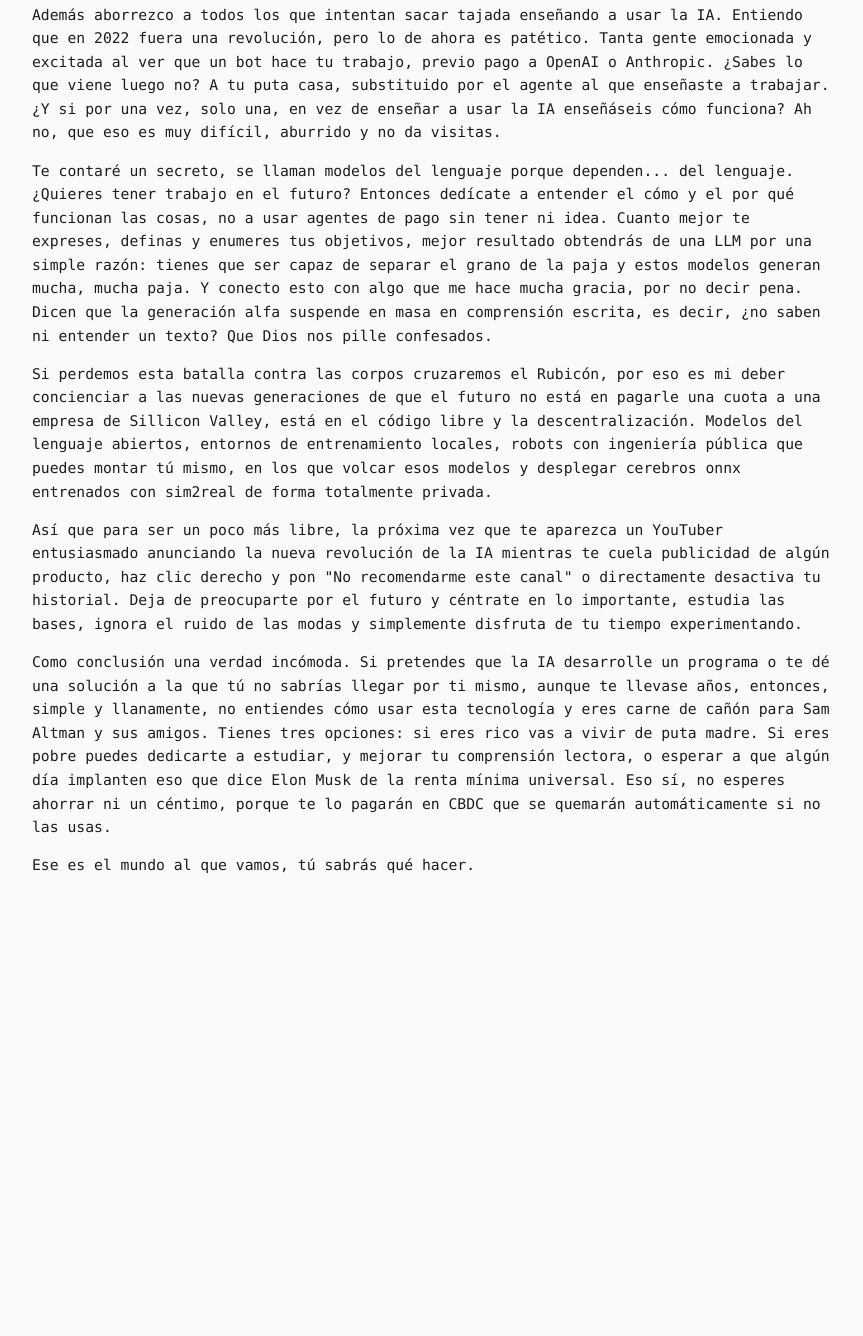
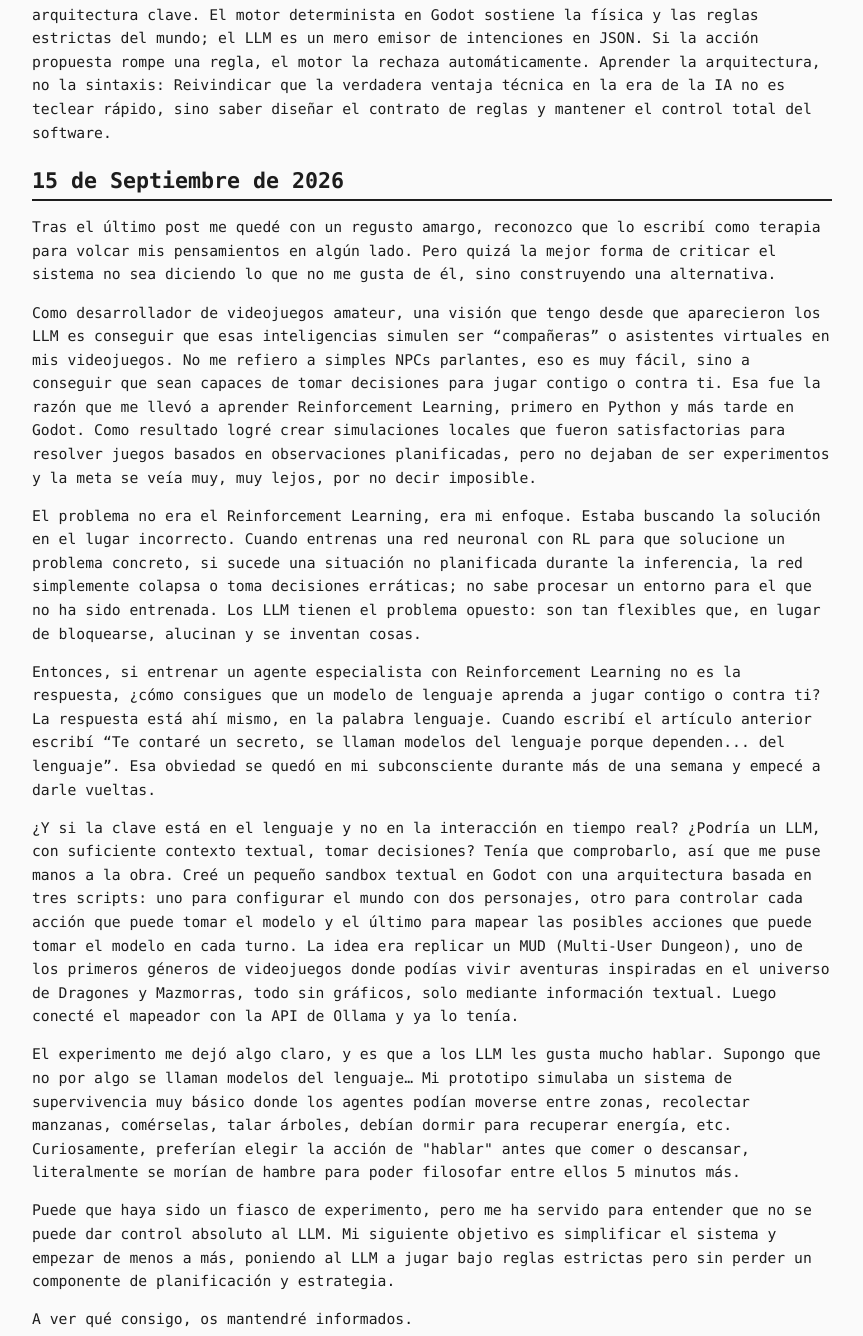
Before and after one commit to hcosta/hcosta.github.io, a website: page blog/index.html in a window 1280 px wide. Shown: the part 444-1780 px from the top of the page, without its empty margins (208-1071 px from the left). Before the commit the page ends 1353 px from the top, so only its background shows below. Drawn offline with Linux system fonts and the light colour scheme.

Commit message:
segundo post

```diff
--- a/blog/index.html
+++ b/blog/index.html
@@ -46,6 +46,30 @@
 
   <p class="quote"><i>Divagaciones de un programador en la era de la Inteligencia Artificial.</i></p>
 
+De la crítica a la trinchera: Conectar con la entrada anterior (el enfado por los agentes de pago y el vibe coding caro) para explicar que la mejor forma de criticar un sistema es construir una alternativa local.
+
+El proyecto como embrión (cero promesas): Dejar claro que no es un curso terminado, ni un producto comercial, ni una promesa. Es un experimento técnico en tu disco duro para ver hasta dónde se puede llegar.
+
+El stack libre y privado: Integración de Godot con Ollama (modelos abiertos como Qwen). Ejecución 100% en local, sin telemetría, sin cuotas mensuales y utilizando la GPU que ya tienes.
+
+El fallo del enfoque tradicional: Explicar el problema de darle control absoluto al LLM (agentes que filosofan, alucinan o gastan cientos de dólares en llamadas API para solucionar fallos que un desarrollador detecta en dos minutos).
+
+El patrón del Validador (Godot manda): La arquitectura clave. El motor determinista en Godot sostiene la física y las reglas estrictas del mundo; el LLM es un mero emisor de intenciones en JSON. Si la acción propuesta rompe una regla, el motor la rechaza automáticamente.
+
+Aprender la arquitectura, no la sintaxis: Reivindicar que la verdadera ventaja técnica en la era de la IA no es teclear rápido, sino saber diseñar el contrato de reglas y mantener el control total del software.
+
+  <article class="blog-article">
+    <h2 class="achievements-subtitle">15 de Septiembre de 2026</h2>
+    <p>Tras el último post me quedé con un regusto amargo, reconozco que lo escribí como terapia para volcar mis pensamientos en algún lado. Pero quizá la mejor forma de criticar el sistema no sea diciendo lo que no me gusta de él, sino construyendo una alternativa.</p>
+    <p>Como desarrollador de videojuegos amateur, una visión que tengo desde que aparecieron los LLM es conseguir que esas inteligencias simulen ser “compañeras” o asistentes virtuales en mis videojuegos. No me refiero a simples NPCs parlantes, eso es muy fácil, sino a conseguir que sean capaces de tomar decisiones para jugar contigo o contra ti. Esa fue la razón que me llevó a aprender Reinforcement Learning, primero en Python y más tarde en Godot. Como resultado logré crear simulaciones locales que fueron satisfactorias para resolver juegos basados en observaciones planificadas, pero no dejaban de ser experimentos y la meta se veía muy, muy lejos, por no decir imposible.</p>
+    <p>El problema no era el Reinforcement Learning, era mi enfoque. Estaba buscando la solución en el lugar incorrecto. Cuando entrenas una red neuronal con RL para que solucione un problema concreto, si sucede una situación no planificada durante la inferencia, la red simplemente colapsa o toma decisiones erráticas; no sabe procesar un entorno para el que no ha sido entrenada. Los LLM tienen el problema opuesto: son tan flexibles que, en lugar de bloquearse, alucinan y se inventan cosas.</p>
+    <p>Entonces, si entrenar un agente especialista con Reinforcement Learning no es la respuesta, ¿cómo consigues que un modelo de lenguaje aprenda a jugar contigo o contra ti? La respuesta está ahí mismo, en la palabra lenguaje. Cuando escribí el artículo anterior escribí “Te contaré un secreto, se llaman modelos del lenguaje porque dependen... del lenguaje”. Esa obviedad se quedó en mi subconsciente durante más de una semana y empecé a darle vueltas.</p>
+    <p>¿Y si la clave está en el lenguaje y no en la interacción en tiempo real? ¿Podría un LLM, con suficiente contexto textual, tomar decisiones? Tenía que comprobarlo, así que me puse manos a la obra. Creé un pequeño sandbox textual en Godot con una arquitectura basada en tres scripts: uno para configurar el mundo con dos personajes, otro para controlar cada acción que puede tomar el modelo y el último para mapear las posibles acciones que puede tomar el modelo en cada turno. La idea era replicar un MUD (Multi-User Dungeon), uno de los primeros géneros de videojuegos donde podías vivir aventuras inspiradas en el universo de Dragones y Mazmorras, todo sin gráficos, solo mediante información textual. Luego conecté el mapeador con la API de Ollama y ya lo tenía.</p>
+    <p>El experimento me dejó algo claro, y es que a los LLM les gusta mucho hablar. Supongo que no por algo se llaman modelos del lenguaje… Mi prototipo simulaba un sistema de supervivencia muy básico donde los agentes podían moverse entre zonas, recolectar manzanas, comérselas, talar árboles, debían dormir para recuperar energía, etc. Curiosamente, preferían elegir la acción de "hablar" antes que comer o descansar, literalmente se morían de hambre para poder filosofar entre ellos 5 minutos más.</p>
+    <p>Puede que haya sido un fiasco de experimento, pero me ha servido para entender que no se puede dar control absoluto al LLM. Mi siguiente objetivo es simplificar el sistema y empezar de menos a más, poniendo al LLM a jugar bajo reglas estrictas pero sin perder un componente de planificación y estrategia.</p>
+    <p>A ver qué consigo, os mantendré informados.</p>
+  </article>
+
   <article class="blog-article">
     <h2 class="achievements-subtitle">5 de Septiembre de 2026</h2>
     <p>Desde hace tiempo cuando entro a YouTube me aparecen decenas de vídeos sobre como usar agentes, la nueva versión de ChatGPT, Claude, etc. Me inquieta ver a la gente desembolsar felizmente dinero a una empresa mientras le da permiso para que controle cualquier aspecto de su dispositivo, y por extensión, de su vida. ¿Privacidad? ¿Eso qué es? Como les cuelen una puerta trasera en uno de esos programas, si es que no existe ya, va a ser muy divertido. Yo me pensaría muy bien si instalar estos programas, y de hacerlo, lo haría en un entorno limitado.
@@ -55,7 +79,7 @@
     <p>Así que para ser un poco más libre, la próxima vez que te aparezca un YouTuber entusiasmado anunciando la nueva revolución de la IA mientras te cuela publicidad de algún producto, haz clic derecho y pon "No recomendarme este canal" o directamente desactiva tu historial. Deja de preocuparte por el futuro y céntrate en lo importante, estudia las bases, ignora el ruido de las modas y simplemente disfruta de tu tiempo experimentando.</p>
     <p>Como conclusión una verdad incómoda. Si pretendes que la IA desarrolle un programa o te dé una solución a la que tú no sabrías llegar por ti mismo, aunque te llevase años, entonces, simple y llanamente, no entiendes cómo usar esta tecnología y eres carne de cañón para Sam Altman y sus amigos. Tienes tres opciones: si eres rico vas a vivir de puta madre. Si eres pobre puedes dedicarte a estudiar, y mejorar tu comprensión lectora, o esperar a que algún día implanten eso que dice Elon Musk de la renta mínima universal. Eso sí, no esperes ahorrar ni un céntimo, porque te lo pagarán en CBDC que se quemarán automáticamente si no las usas.</p>
     <p>Ese es el mundo al que vamos, tú sabrás qué hacer.</p>
-</article>
+  </article>
 
   <footer aria-hidden="true"></footer>
 
```
